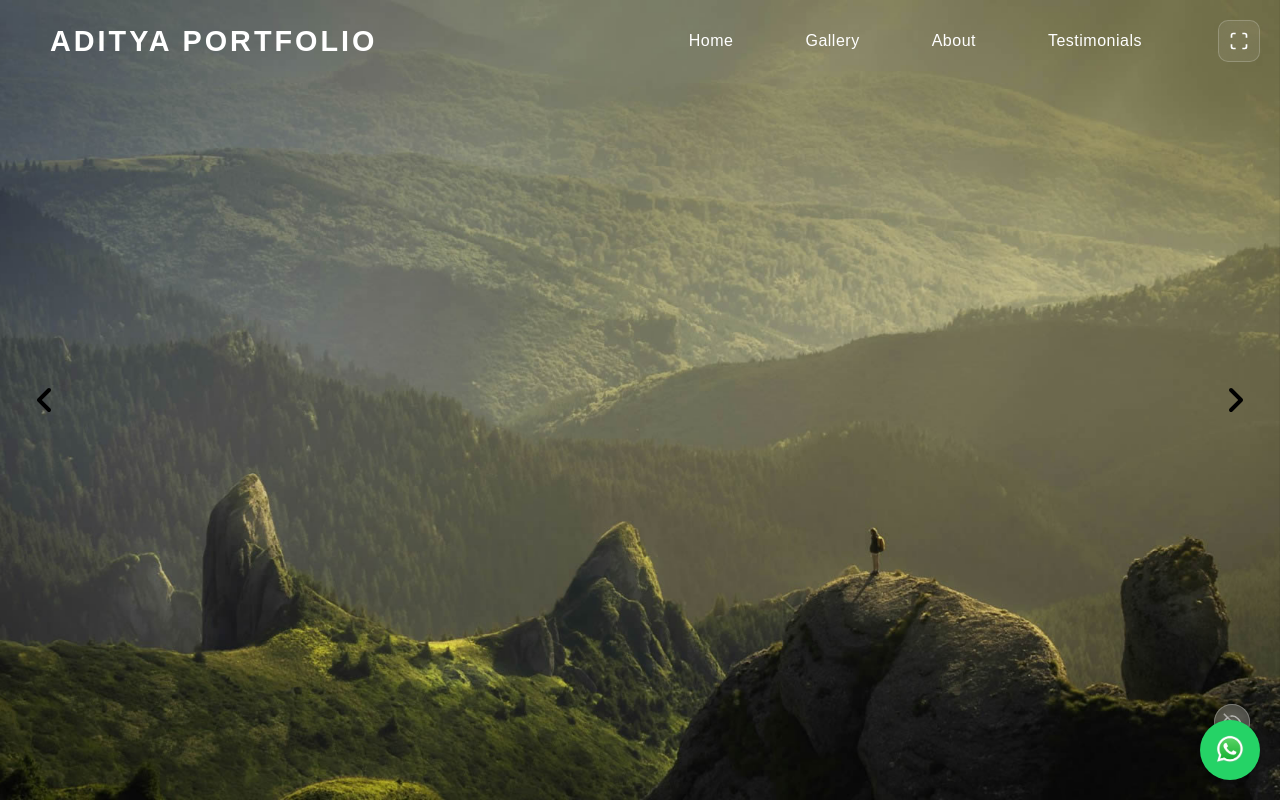
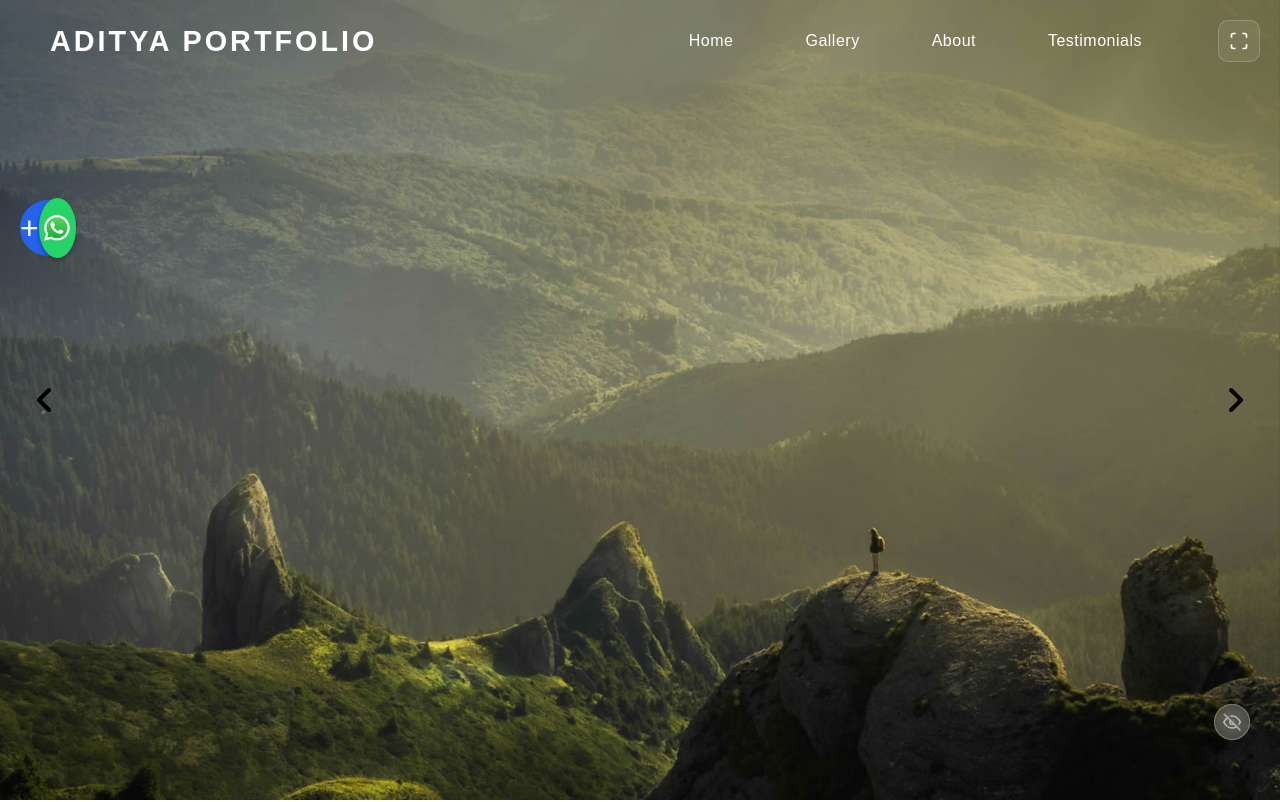
Before and after one commit to pavan-kumar2/aditya-portfolio, a React (Vite) app: page / in a window 1280 px wide. Shown: the top 802 px of the page. Built offline with nearby package versions, Linux system fonts and the light colour scheme; the HTML template or start-up script is replaced by a standard one.

Commit message:
Implement draggable floating button with mouse and touch support

```diff
--- a/src/components/FloatingBtn/FloatingBtn.css
+++ b/src/components/FloatingBtn/FloatingBtn.css
@@ -1,5 +1,27 @@
-.floating-btn {
+.draggable-btn {
   position: fixed;
+  width: 56px;
+  height: 56px;
+  border-radius: 50%;
+  background: #2563eb;
+  color: #fff;
+  font-size: 2rem;
+
+  display: flex;
+  align-items: center;
+  justify-content: center;
+
+  cursor: grab;
+  user-select: none;
+  touch-action: none;
+  z-index: 1000;
+}
+
+.draggable-btn:active {
+  cursor: grabbing;
+}
+
+.draggable-btn a {
   bottom: 20px;
   right: 20px;
   background-color: #25d366; /* WhatsApp green */
@@ -12,10 +34,9 @@
   justify-content: center;
   box-shadow: 0 2px 5px rgba(0, 0, 0, 0.3);
   cursor: pointer;
-  z-index: 1000;
 }
 
-.floating-btn img {
+.draggable-btn img {
   width: 30px;
   height: 30px;
 }
--- a/src/components/FloatingBtn/FloatingBtn.tsx
+++ b/src/components/FloatingBtn/FloatingBtn.tsx
@@ -1,16 +1,116 @@
-import React from 'react'
+import React, { useRef, useState } from 'react'
 import './FloatingBtn.css';
 import { images } from '../../utils/image';
+
+const DRAG_THRESHOLD = 6; // px
 
 type Props = {}
 
 const FloatingBtn = (props: Props) => {
+    const [position, setPosition] = useState({ x: 20, y: 200 });
+
+    const start = useRef({ x: 0, y: 0 });
+    const offset = useRef({ x: 0, y: 0 });
+    const isDragging = useRef(false);
+    const hasMoved = useRef(false);
+
+    /* ---------- MOUSE ---------- */
+    const onMouseDown = (e: React.MouseEvent) => {
+        start.current = { x: e.clientX, y: e.clientY };
+        offset.current = {
+            x: e.clientX - position.x,
+            y: e.clientY - position.y,
+        };
+
+        hasMoved.current = false;
+        isDragging.current = true;
+
+        window.addEventListener("mousemove", onMouseMove);
+        window.addEventListener("mouseup", onMouseUp);
+    };
+
+    const onMouseMove = (e: MouseEvent) => {
+        const dx = Math.abs(e.clientX - start.current.x);
+        const dy = Math.abs(e.clientY - start.current.y);
+
+        if (dx > DRAG_THRESHOLD || dy > DRAG_THRESHOLD) {
+            hasMoved.current = true;
+
+            setPosition({
+                x: e.clientX - offset.current.x,
+                y: e.clientY - offset.current.y,
+            });
+        }
+    };
+
+    const onMouseUp = () => {
+        window.removeEventListener("mousemove", onMouseMove);
+        window.removeEventListener("mouseup", onMouseUp);
+
+        if (!hasMoved.current) {
+            handleClick();
+        }
+
+        isDragging.current = false;
+    };
+
+    /* ---------- TOUCH ---------- */
+    const onTouchStart = (e: React.TouchEvent) => {
+        const touch = e.touches[0];
+
+        start.current = { x: touch.clientX, y: touch.clientY };
+        offset.current = {
+            x: touch.clientX - position.x,
+            y: touch.clientY - position.y,
+        };
+
+        hasMoved.current = false;
+    };
+
+    const onTouchMove = (e: React.TouchEvent) => {
+        const touch = e.touches[0];
+        const dx = Math.abs(touch.clientX - start.current.x);
+        const dy = Math.abs(touch.clientY - start.current.y);
+
+        if (dx > DRAG_THRESHOLD || dy > DRAG_THRESHOLD) {
+            hasMoved.current = true;
+
+            setPosition({
+                x: touch.clientX - offset.current.x,
+                y: touch.clientY - offset.current.y,
+            });
+        }
+    };
+
+    const onTouchEnd = () => {
+        if (!hasMoved.current) {
+            handleClick();
+        }
+    };
+
+    /* ---------- CLICK ACTION ---------- */
+    const handleClick = () => {
+        alert("Button clicked!");
+        // open modal / navigate / etc
+    };
+
+
+
     return (
-        <button className='floating-btn'>
+        <div
+            className="draggable-btn"
+            style={{ left: position.x, top: position.y }}
+            onMouseDown={onMouseDown}
+            onTouchStart={onTouchStart}
+            onTouchMove={onTouchMove}
+            onTouchEnd={onTouchEnd}
+        >
+            +
             <a href="https://wa.me/919876543210">
                 <img src={images.whatsappLogo} alt="Contact Us" />
             </a>
-        </button>
+        </div>
+
     )
 }
 
```
